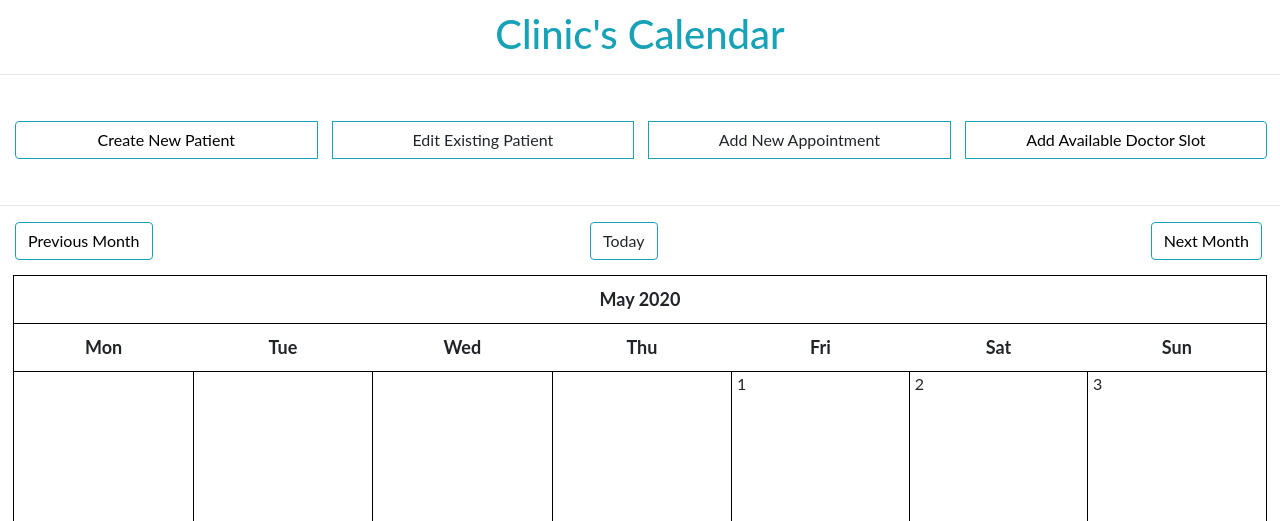
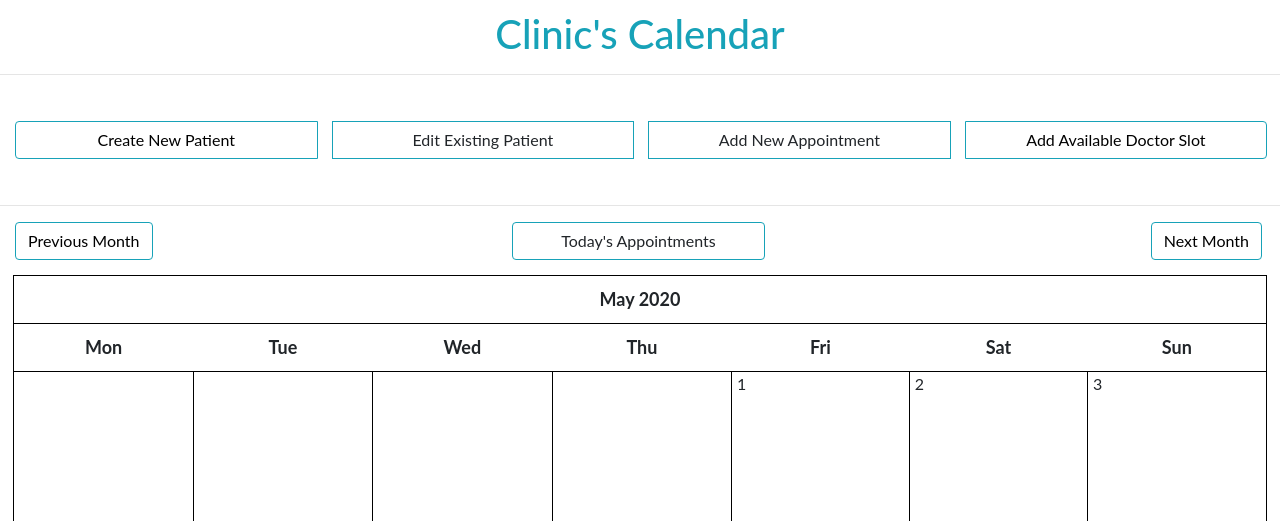
Before and after one commit to impact-oriented-programming/clinic, a Django app: page /clinic_calendar/ in a window 1280 px wide. Shown: the top 521 px of the page. Run offline with Django 3.2, Linux system fonts and the light colour scheme; data that the repository does not hold is empty; some libraries are stand-ins or nearby versions.

Commit message:
fix today's appointments button aligntment

```diff
--- a/clinic/clinic_calendar/static/clinic_calendar/styles.css
+++ b/clinic/clinic_calendar/static/clinic_calendar/styles.css
@@ -12,8 +12,8 @@ body {
 
 .center {
   position: absolute;
-  left: 50%;
-  margin-left: -50px;
+  left: 40%;
+  right: 40%;
 }
 
 .btn {
--- a/clinic/clinic_calendar/templates/clinic_calendar/calendar.html
+++ b/clinic/clinic_calendar/templates/clinic_calendar/calendar.html
@@ -25,7 +25,7 @@
   <hr>
   <div class="clearfix">
     <a class="btn btn-info left" href="{% url 'clinic_calendar:calendar' %}?{{ prev_month }}"> Previous Month </a>
-    <a class="btn btn-info center" >Today</a>
+    <a class="btn btn-info center" >Today's Appointments</a>
     <a class="btn btn-info right" href="{% url 'clinic_calendar:calendar' %}?{{ next_month }}"> Next Month </a>
   </div>
   {{ calendar }}
```
